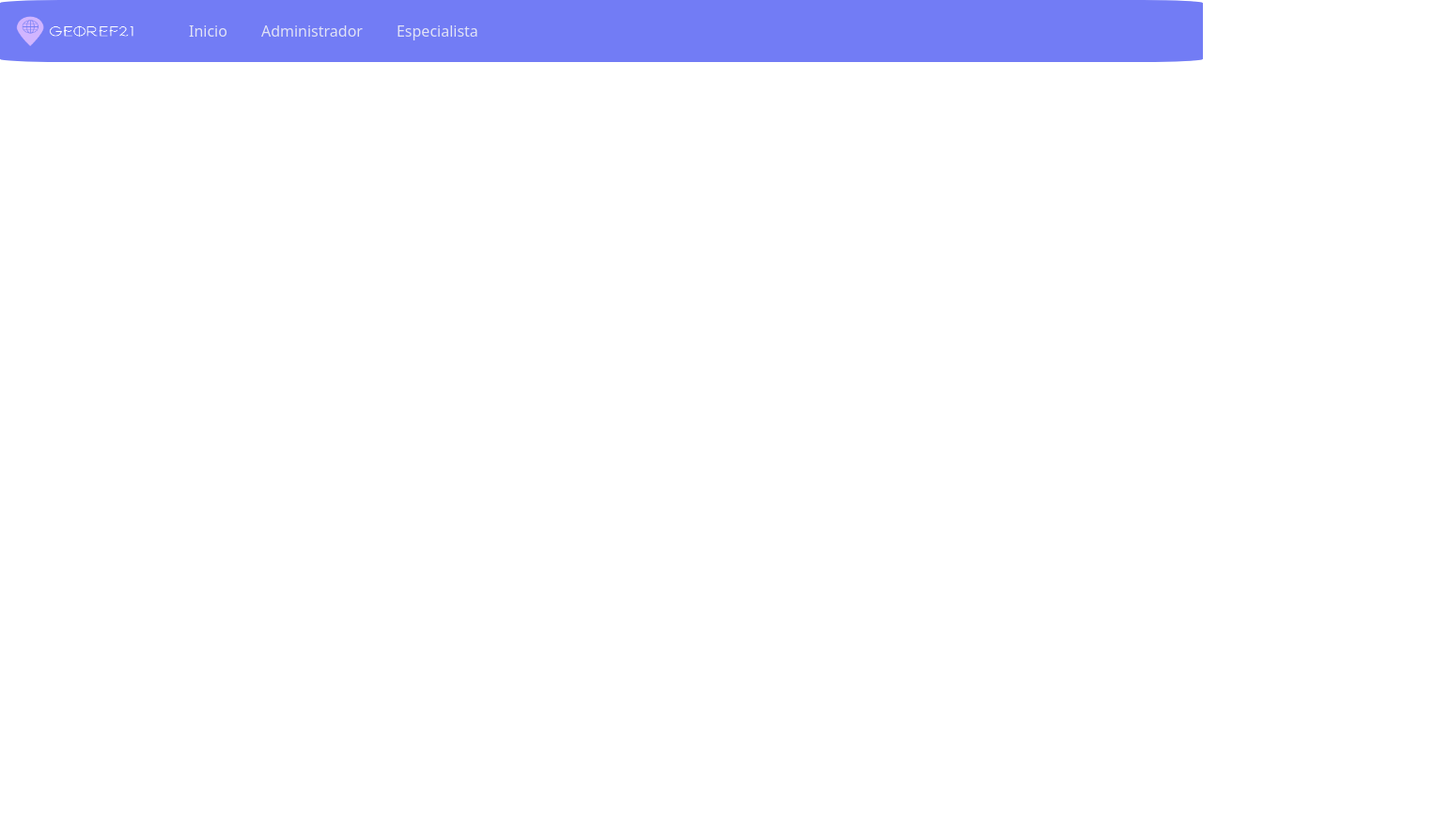
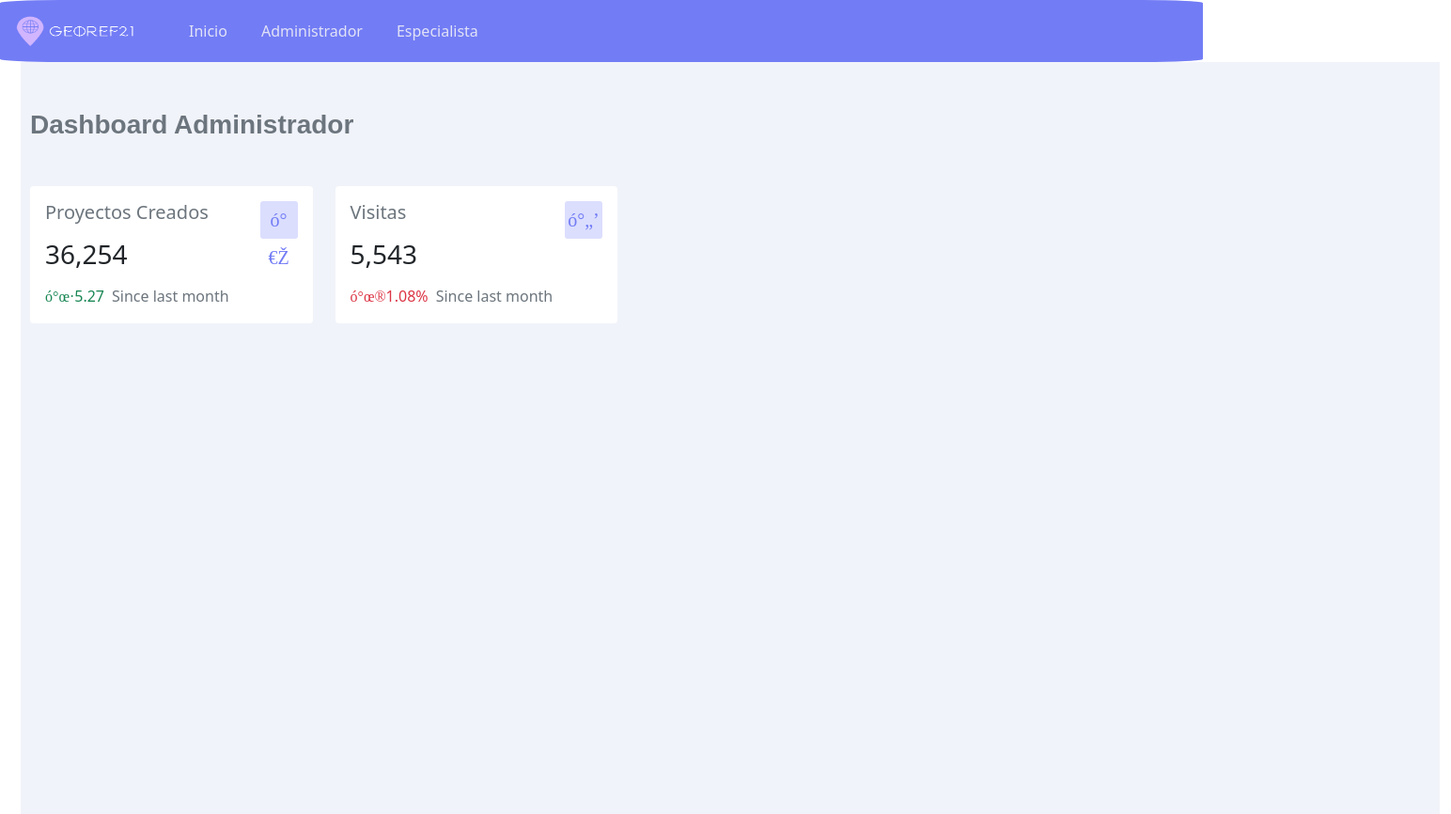
Before and after one commit to 4GeeksAcademy/Georef21_CaroMartinDavid, a React app: page /profileadmon in a window 1280 px wide. Shown: the whole page at 94% size, 1544 px wide, since content can reach past the window. Before the commit the page ends 800 px from the top, so only its background shows below. Built offline with nearby package versions, Linux system fonts and the light colour scheme; some packages are replaced by stand-ins of ours; no server answers.

Commit message:
Estilos_v5.0_23112023

```diff
--- a/src/front/js/layout.js
+++ b/src/front/js/layout.js
@@ -57,7 +57,7 @@ const Layout = () => {
                                 <Route element={<LoginSpecialist />} path="/logSpecialist" />
                                 <Route element={<Administrator />} path="/admon" />
                                 <Route element={<Administrator />} path="/admon/:adminId" />
-                                {/* <Route element={<ProfileAdmon />} path="/profileadmon" /> */}
+                                <Route element={<ProfileAdmon />} path="/profileadmon" />
                                 <Route element={<DatosAdmon />} path="/admons" />
                                 <Route element={<Demo />} path="/demo" />
                                 <Route element={<Single />} path="/single/:theid" />
--- a/src/front/js/pages/profileadmon.js
+++ b/src/front/js/pages/profileadmon.js
@@ -4,65 +4,98 @@ import { useNavigate, useParams, Link } from "react-router-dom";
 import "../../styles/admon.css";
 
 import { Context } from "../store/appContext";
-import { FaLocationDot, FaPhoneFlip, FaEnvelope, FaTrashCan,FaPencil } from "react-icons/fa6";
+import { FaLocationDot, FaPhoneFlip, FaEnvelope, FaTrashCan, FaPencil } from "react-icons/fa6";
 
 export const ProfileAdmon = () => {
     const { store, actions } = useContext(Context);
     const navigate = useNavigate();
 
-    function getproyects(){
+    function getproyects() {
         actions.GetProjects();
         navigate("/listaproyectos");
     }
 
-    function getspacialist(){
+    function getspacialist() {
         actions.getEspecialista();
         navigate("/perfilEspecialista");
     }
 
     return (
-		<div className="container">
-			<h1>Bienvenido {store.administrator.name}</h1>
-			<div>
-                <h1>Proyectos</h1>
-                <div className ="d-flex justify-content-evenly">
-                    <Link to="/nuevoproyecto">
-                        <button type="button" className="btn btn-success m-3">
-                            Crear Proyectos
-                        </button>
-                    </Link>
-                    <button type="button" className="btn btn-success m-3" onClick={()=>getproyects()}>
-                        Proyectos
-                    </button>
+        <div className="center-content">
+            <div className="Contanier-fluid" style={{ height: "100vh", marginLeft: "10px" }}>
+                <div className="row">
+                    <div className="col">
+                        <div className="page-title-box">
+                            <div className="page-title-right">
+                                <nav aria-label="breadcrumb">
+                                    {/* <ol className="breadcrumb m-0">
+                        <li className="breadcrumb-item"><a href="/">Hyper</a></li>
+                        <li className="breadcrumb-item"><a href="/ui/forms/wizard">Forms</a></li>
+                        <li className="breadcrumb-item active" aria-current="page">Form Wizard</li>
+                    </ol> */}
+                                </nav>
                             </div>
+                            <h3 className="page-title mb-5" style={{ color: '#6c757d', fontFamily: "Nunito,sans-serif", marginTop: "50px", fontWeight: "bold", marginLeft: "10px" }} >Dashboard Administrador</h3>
 
                         </div>
-            <div>
-                <h1>Especialistas</h1>
-                    <div className ="d-flex justify-content-evenly">
-                        <Link to = "/registerespicialist">
-                            <button type="button" className="btn btn-warning m-3">
-                                Crear Especialista
-                            </button>
-                        </Link>
-
-                        <button type="button" className="btn btn-warning m-3" onClick={()=>getspacialist()}>
-                            Especialistas
-                        </button>
                     </div>
                 </div>
-            <div>
-                <h1>Visitas</h1>
-                        <div className ="d-flex justify-content-evenly">
-                            <button type="button" className="btn btn-info m-3">
-                                Crear Visitas
-                            </button>
-                            <button type="button" className="btn btn-info m-3">
-                                Visitas
-                            </button>
+                <div className="row-card" style={{marginLeft: "10px"}}>
+                    <div className="col-xl-5 col-lg-6">
+                        <div className="row">
+                            <div className="col-sm-6">
+                                <div className="widget-flat card">
+                                    <div className="card-body">
+                                        <div className="float-end">
+                                            <i className="mdi mdi-account-multiple widget-icon"></i>
+                                        </div>
+                                        <h5 className="fw-normal mt-0 text-muted" title="Number of Customers">
+                                            Proyectos Creados
+                                        </h5>
+                                        <h3 className="mt-3 mb-3">36,254</h3>
+                                        <p className="mb-0 text-muted">
+                                            <span className="text-success me-2">
+                                                <i className="mdi mdi-arrow-up-bold"></i>
+                                                5.27
+                                            </span>
+                                            <span className="text-nowrap">Since last month</span>
+                                        </p>
+                                    </div>
                                 </div>
                             </div>
 
+                            <div className="col-sm-6">
+                                <div className="widget-flat card">
+                                    <div className="card-body">
+                                        <div className="float-end">
+                                            <i className="mdi mdi-cart-plus widget-icon"></i>
                                         </div>
+                                        <h5 className="fw-normal mt-0 text-muted" title="Number of Orders">
+                                            Visitas
+                                        </h5>
+                                        <h3 className="mt-3 mb-3">5,543</h3>
+                                        <p className="mb-0 text-muted">
+                                            <span className="text-danger me-2">
+                                                <i className="mdi mdi-arrow-down-bold"></i>
+                                                1.08%
+                                            </span>
+                                            <span className="text-nowrap">Since last month</span>
+                                        </p>
+                                    </div>
+                                </div>
+                            </div>
+                        </div>
+                    </div>
+                </div>
+            </div>
+        </div>
+
+
+
+
+
+
+
+
     );
 };
--- a/src/front/styles/admon.css
+++ b/src/front/styles/admon.css
@@ -338,3 +338,59 @@ NombreRegAdmor {
     background-color: rgb(149, 114, 245);
     color: #fff;
 }
+
+.mdi-account-multiple:before {
+    content: "ó°€Ž";
+}
+
+.mdi-set,
+.mdi:before {
+    display: inline-block;
+    font: normal normal normal 24px/1 "Material Design Icons";
+    font-size: inherit;
+    text-rendering: auto;
+    line-height: inherit;
+    -webkit-font-smoothing: antialiased;
+    /* -moz-osx-font-smoothing: grayscale; */
+}
+
+.widget-icon {
+    color: #727cf5;
+    font-size: 20px;
+    background-color: rgba(114, 124, 245, .25);
+    height: 40px;
+    width: 40px;
+    text-align: center;
+    line-height: 40px;
+    border-radius: 3px;
+    display: inline-block;
+}
+
+.text-success {
+    --ct-text-opacity: 1;
+    /* color: rgba(var(--ct-success-rgb), var(--ct-text-opacity)) !important; */
+}
+
+.mdi-cart-plus:before {
+    content: "ó°„’";
+}
+
+
+.col-sm-6 {
+    flex: 0 0 auto;
+    width: 50%;
+
+}
+
+
+.mdi-arrow-up-bold:before {
+    content: "ó°œ·";
+}
+
+.mdi-arrow-down-bold:before {
+    content: "ó°œ®";
+}
+
+.row {
+    --ct-gutter-x: 24px;
+}
```
Lines whose indentation alone changed are shown as unchanged.
